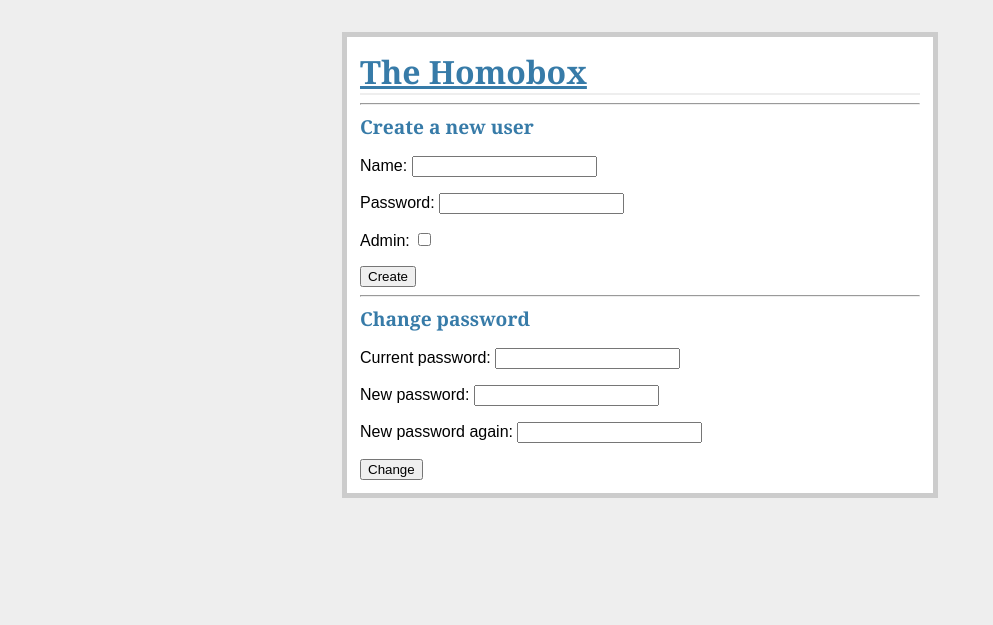
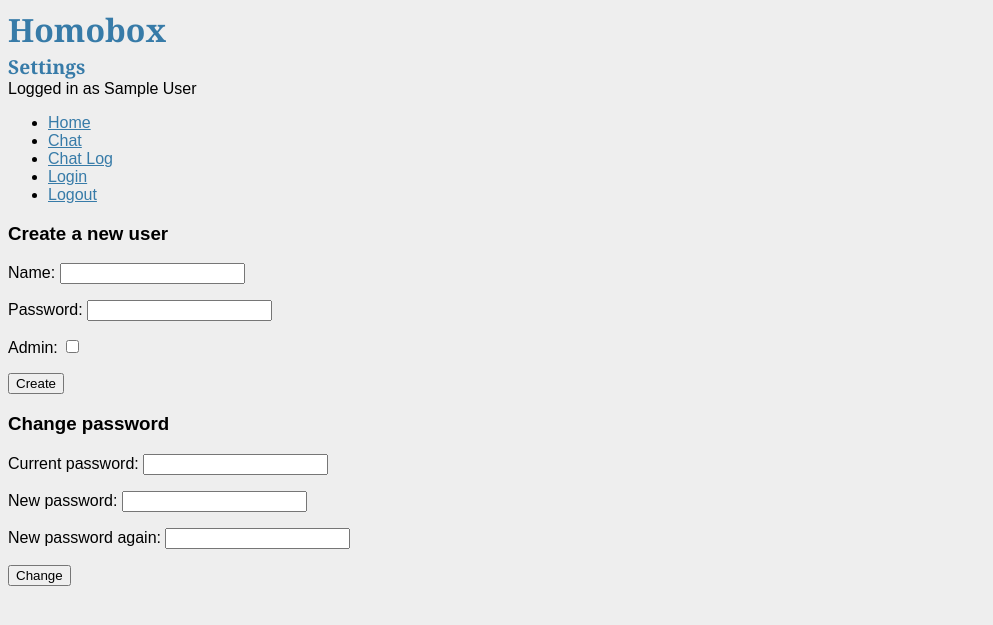
Before and after one commit to PolarPayne/homobox, a Flask app: page /settings in a window 1280 px wide. Shown: the top 625 px of the page, without its empty margins (0-993 px from the left). Run offline with Flask 2, Linux system fonts and the light colour scheme; the visitor is signed in with stand-in values (Sample User, id 1); parts of the project's set-up code (start-up, migrations or seed data) failed here and were passed over.

Commit message:
More changes to templates and site broken down to smaller pieces

```diff
--- a/main.py
+++ b/main.py
@@ -17,33 +17,13 @@
 
 @app.route('/', methods=['GET', 'POST'])
 def index():
+    # first time setup
     if request.method == 'POST':
-        # first time setup
         if request.form['type'] == 'setup' and query_db('select count(*) from users', one=True)[0] == 0:
             name = request.form['name']
             password = request.form['password']
             update_db('insert into users(name, password, admin) values (?, ?, ?)', [name, bcrypt.generate_password_hash(name + password), True])
             return redirect(url_for('index'))
-
-        # login
-        if request.form['type'] == 'login':
-            name = request.form['name']
-            password = request.form['password']
-            # validate the user
-            user = query_db('select user_id, name, password, admin from users where name = ?', [name], one=True)
-            if check_password(user[0], password):
-                session['user_id'] = user[0]
-                session['name'] = user[1]
-                session['admin'] = bool(user[3])
-                session['logged_in'] = True
-                return redirect(url_for('index'))
-
-        if session['logged_in']:
-            if request.form['type'] == 'shout':
-                update_db('insert into shouts(user_id, shout, post_time) values (?, ?, datetime(\'now\', \'localtime\'))', [session['user_id'], request.form['content']])
-                return redirect(url_for('index'))
-
-    # first time setup
     if query_db('select count(*) from users', one=True)[0] == 0:
         return '''
             <form action="" method="post">
@@ -55,13 +35,40 @@
             </form>
             '''
 
-    shouts = []
-    for shout in query_db('select name, shout, strftime(\'%Y-%m-%d %H:%M\', post_time) from users natural join shouts order by shout_id desc limit 15'):
-        shouts.insert(0, (shout[0], shout[1], shout[2]))
-    return render_template('index.html', shouts=shouts)
+    return render_template('index.html')
 
 
-@app.route('/chat_log')
+@app.route("/login", methods=['GET', 'POST'])
+def login():
+    if request.method == 'POST' and request.form['type'] == 'login':
+        name = request.form['name']
+        password = request.form['password']
+        # validate the user
+        user = query_db('select user_id, name, password, admin from users where name = ?', [name], one=True)
+        if check_password(user[0], password):
+            session['user_id'] = user[0]
+            session['name'] = user[1]
+            session['admin'] = bool(user[3])
+            session['logged_in'] = True
+            return redirect(url_for('index'))
+
+    return render_template('login.html')
+
+@app.route('/chat', methods=['GET', 'POST'])
+def chat():
+    if request.method == 'POST' and session['logged_in'] and request.form['type'] == 'shout':
+        update_db('insert into shouts(user_id, shout, post_time) values (?, ?, datetime(\'now\', \'localtime\'))', [session['user_id'], request.form['content']])
+        return redirect(url_for('chat'))
+
+    if session['logged_in']:
+        shouts = []
+        for shout in query_db('select name, shout, strftime(\'%Y-%m-%d %H:%M\', post_time) from users natural join shouts order by shout_id desc limit 15'):
+            shouts.insert(0, (shout[0], shout[1], shout[2]))
+        return render_template('chat.html', shouts=shouts)
+
+    return redirect(url_for('index'))
+
+@app.route('/chat_log/')
 @app.route('/chat_log/<int:amount>')
 def chat_log(amount=50):
     if session['logged_in']:
@@ -69,6 +76,7 @@
         for shout in query_db('select name, shout, strftime(\'%Y-%m-%d %H:%M\', post_time) from users natural join shouts limit ?', [amount]):
             shouts.insert(0, (shout[0], shout[1], shout[2]))
         return render_template('chat_log.html', shouts=shouts, amount=amount)
+
     return redirect(url_for('index'))
 
 
--- a/templates/base.html
+++ b/templates/base.html
@@ -11,9 +11,27 @@
         <h1>Homobox</h1>
         <h2>{{ self.title() }}</h2>
     </div>
-    <div id="navigation">
-        <!-- Navigation stuff -->
-    </div>
+
+    {% if session["logged_in"] %}
+    <div id="logged_in">Logged in as {{ session["name"] }}</div>
+    {% endif %}
+
+    <!-- Navbar -->
+    {% set navigation_bar = [
+        ("index", "Home"),
+        ("chat", "Chat"),
+        ("chat_log", "Chat Log"),
+        ("login", "Login"),
+        ("logout", "Logout")
+        ] %}
+    {% set active_page = active_page|default("index") %}
+    <ul id="navigation">
+            {% for id, caption in navigation_bar %}
+            <li{% if id == active_page %} class="active"{% endif %}>
+                <a href="{{ url_for(id)|e }}">{{ caption|e }}</a></li>
+            {% endfor %}
+    </ul>
+
     {% if get_flashed_messages()|length > 0 %}
     <div id="flashes">
         {% for message in get_flashed_messages() %}
--- a/templates/settings.html
+++ b/templates/settings.html
@@ -1,17 +1,11 @@
-<!doctype html>
-<html>
-<head>
-<title>The Homobox - Settings</title>
-<link rel=stylesheet type=text/css href="{{ url_for('static', filename='style.css') }}">
-</head>
-<body>
-<div class=page>
-    <a href="{{ url_for('index') }}"><h1>The Homobox</h1></a>
-    <hr>
+{% extends "base.html" %}
+{% set active_page = "index" %}
+{% block title %}Settings{% endblock %}
+{% block content %}
     {% if session.admin %}
         <div class="admin">
             <form action="" method="post">
-            <h2>Create a new user</h2>
+                <h3>Create a new user</h3>
                 <input type="hidden" name="type" value="create_user">
                 <p>Name: <input type="text" name="name" autocomplete="off"></p>
                 <p>Password: <input type="password" name="password"></p>
@@ -20,11 +14,11 @@
             </form>
         </div>
     {% endif %}
-    <hr>
+
     {% if session.logged_in %}
         <div class="settings">
             <form action="" method="post">
-            <h2>Change password</h2>
+                <h3>Change password</h3>
                 <input type="hidden" name="type" value="change_password">
                 <p>Current password: <input type="password" name="old_password"></p>
                 <p>New password: <input type="password" name="new_password"></p>
@@ -33,6 +27,4 @@
             </form>
         </div>
     {% endif %}
-</div>
-</body>
-</html>
+{% endblock %}
```
Also changed, not shown: templates/chat.html (added, +32 -0 lines), templates/chat_log.html (+6 -14 lines), templates/index.html (+3 -46 lines), templates/login.html (added, +11 -0 lines). Lines whose indentation alone changed are shown as unchanged.
